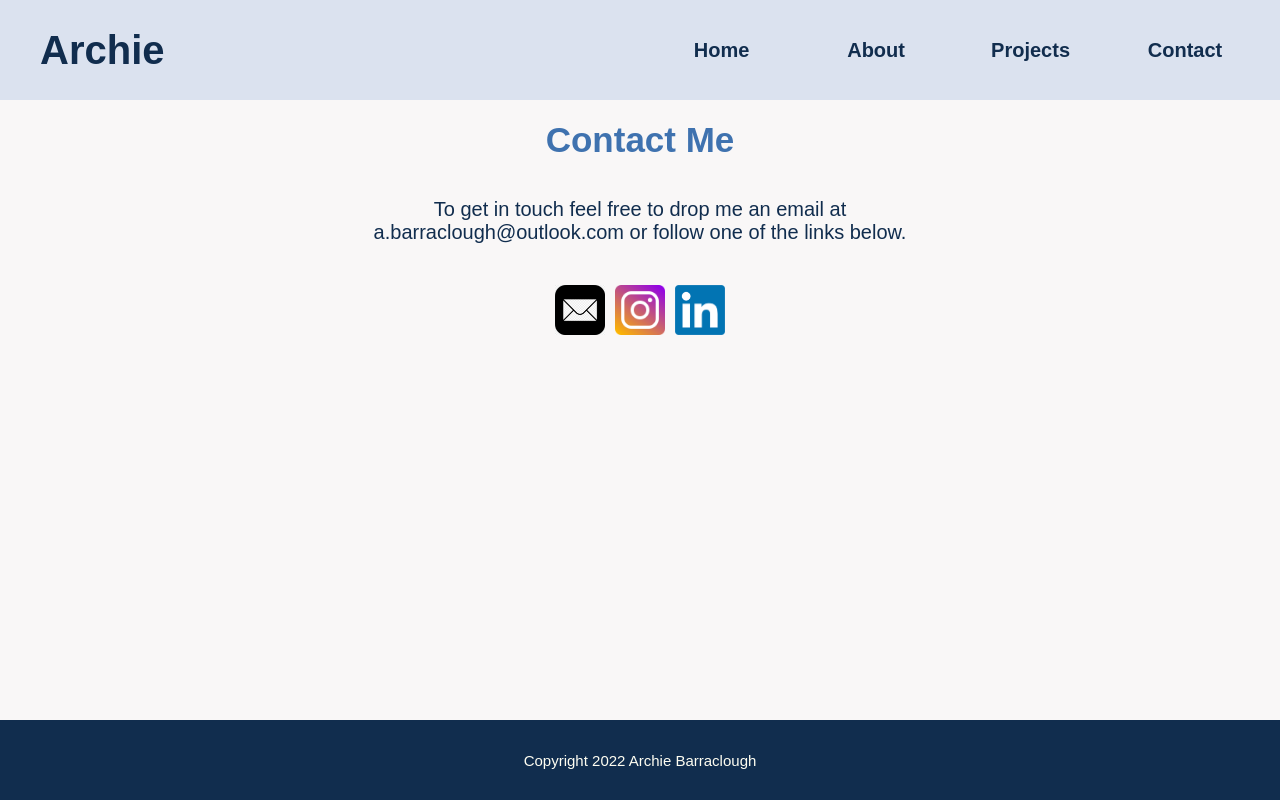
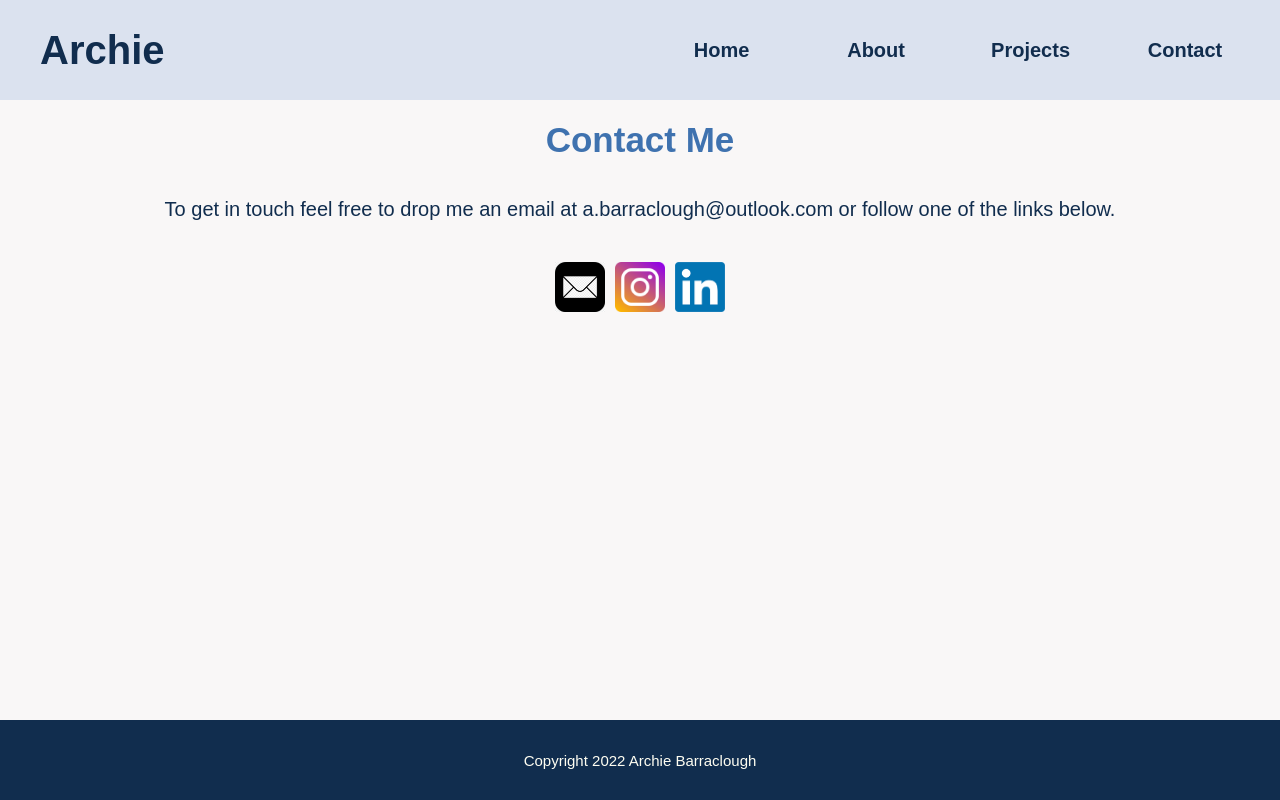
Before and after one commit to barraca07/website, a plain HTML site: page contact.html in a window 1280 px wide. Drawn offline with Linux system fonts and the light colour scheme.

Commit message:
Update contact.html

```diff
--- a/contact.html
+++ b/contact.html
@@ -39,7 +39,7 @@
     <div class="main_content">
       <h2>Contact Me</h2>
       <br>
-      <p style="margin:0;width:50%;">To get in touch feel free to drop me an email at a.barraclough@outlook.com or follow one of the links below.</p>
+      <p style="margin:0;width:1000px;">To get in touch feel free to drop me an email at a.barraclough@outlook.com or follow one of the links below.</p>
       <br>
       <br>
       <div class="social_media">
```
